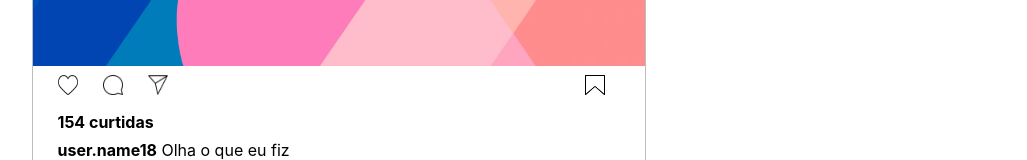
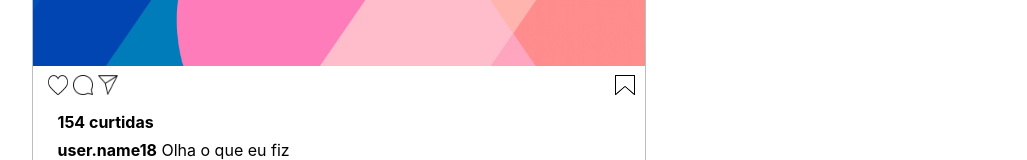
Before and after one commit to ibrunoc/Clone_Instagram, a React (Create React App) app: page / in a window 1280 px wide. Shown: the part 736-896 px from the top of the page, without its empty margins (121-1148 px from the left). Built offline with nearby package versions, Linux system fonts and the light colour scheme.

Commit message:
Update Feed.modules.css

```diff
--- a/src/components/css/Feed.modules.css
+++ b/src/components/css/Feed.modules.css
@@ -72,10 +72,17 @@
     display: flex;
     flex-direction: row;
     justify-content: space-between;
-    padding: 0px 20px
+    padding: 0px 10px
   }
 
   .interacao img{
+    width: 20px;
+    height: 20px;
+    margin: 5px 0px 5px 5px;
+    cursor: pointer;
+  }
+
+  .salva{
     width: 20px;
     height: 20px;
     margin: 5px 20px 5px 5px;
```
